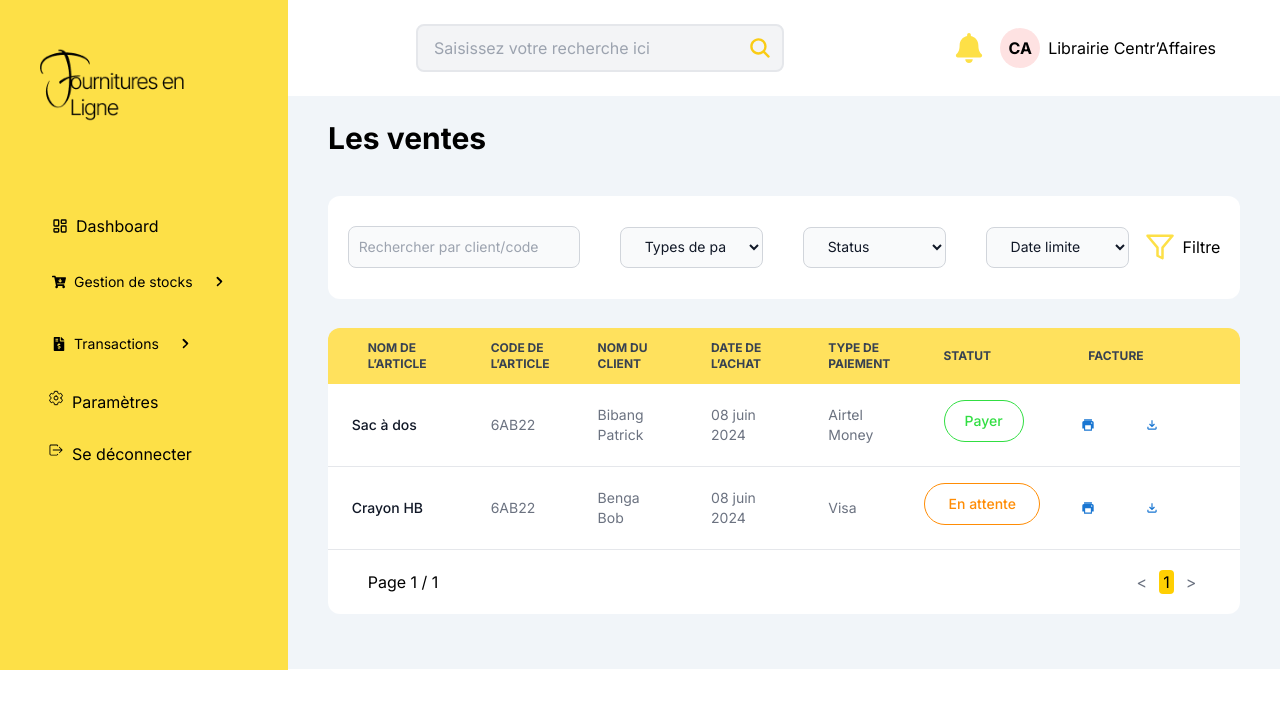
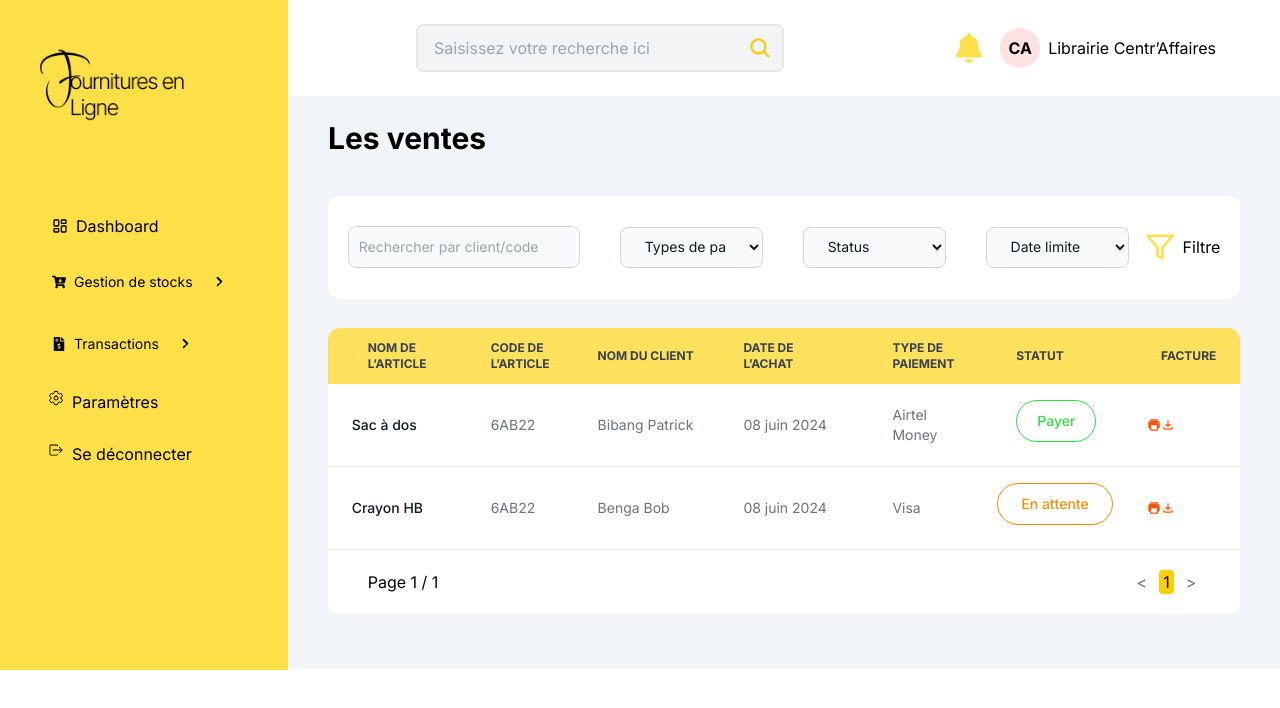
Before and after one commit to abraham241/integrationGstock, a Next.js app: page /transaction/ventes in a window 1280 px wide. Shown: the top 708 px of the page. Built offline with nearby package versions, Linux system fonts and the light colour scheme.

Commit message:
révision de la page vente

```diff
--- a/app/transaction/ventes/page.js
+++ b/app/transaction/ventes/page.js
@@ -4,7 +4,6 @@ import Searchbar from '@/components/Searchbar'
 import { FiFilter } from "react-icons/fi";
 import { IoPrintSharp } from "react-icons/io5";
 import { MdOutlineFileDownload } from "react-icons/md";
-import { Button } from '@mui/material';
 
 
 function page() {
@@ -116,12 +115,12 @@ function page() {
                     </td>
                     <td className="px-6  py-4">
                       <div className='flex ml-[-25%]  '>
-                        <Button className='text-[#FF5202]'>
+                        <button className='text-[#FF5202]'>
                           <IoPrintSharp />
-                        </Button>
-                        <Button className='text-[#FF5202]'>
+                        </button>
+                        <button className='text-[#FF5202]'>
                           <MdOutlineFileDownload />
-                        </Button>
+                        </button>
                       </div>
                     </td>
                   </tr>
@@ -147,12 +146,12 @@ function page() {
                     </td>
                     <td className="px-6 py-4">
                       <div className='flex ml-[-25%]'>
-                        <Button className='text-[#FF5202]'>
+                        <button className='text-[#FF5202]'>
                           <IoPrintSharp />
-                        </Button>
-                        <Button className='text-[#FF5202]'>
+                        </button>
+                        <button className='text-[#FF5202]'>
                           <MdOutlineFileDownload />
-                        </Button>
+                        </button>
                       </div>
                     </td>
                   </tr>
```
